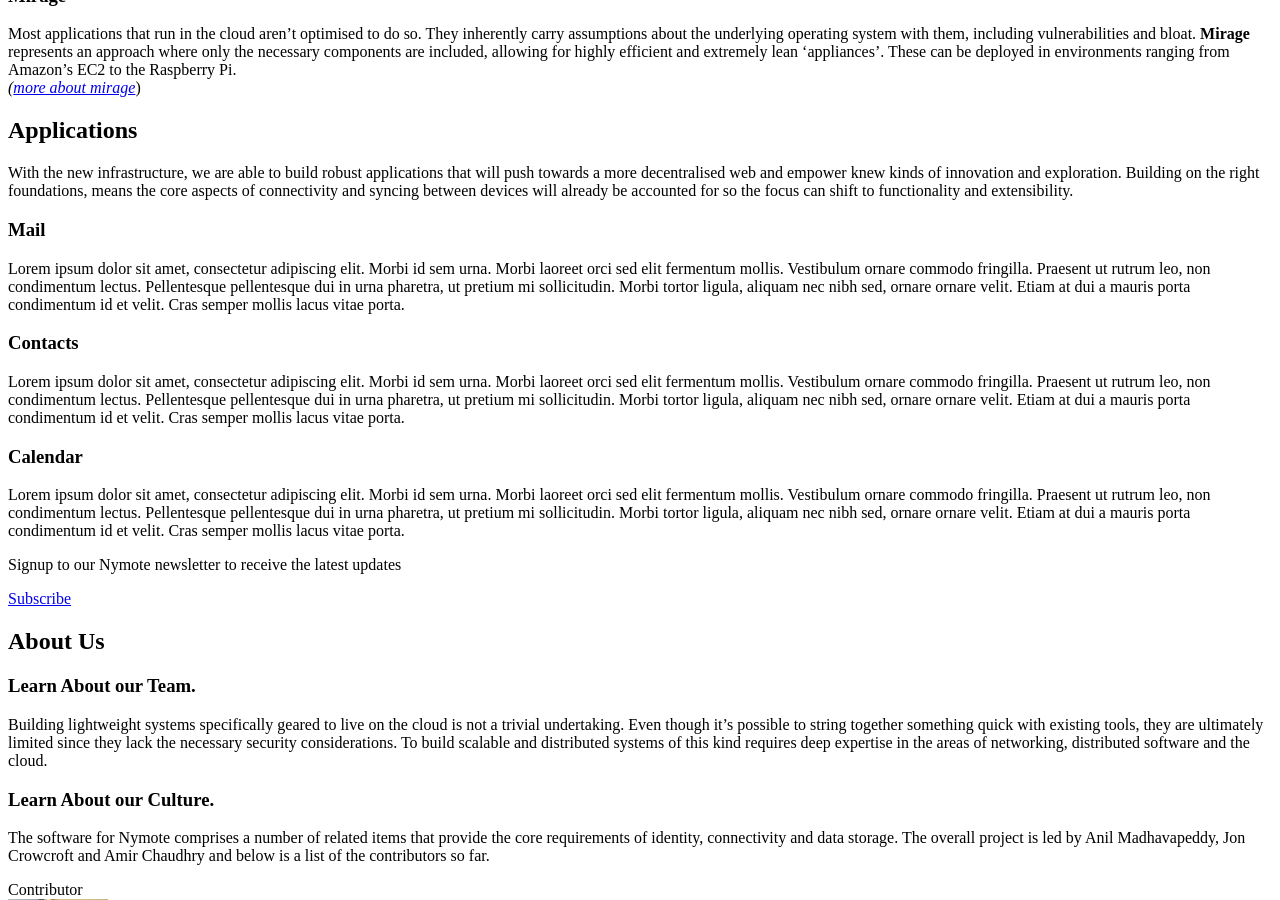
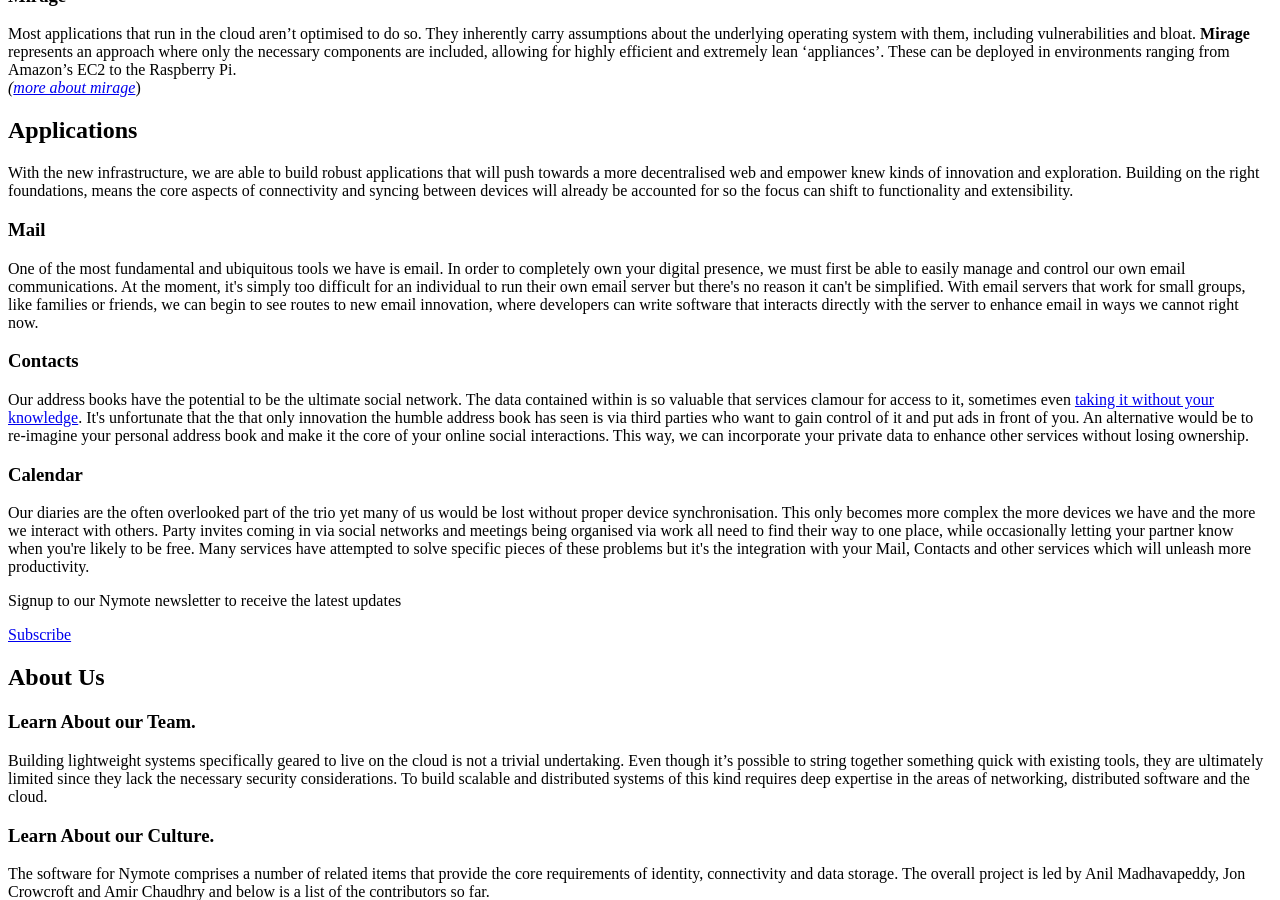
Before and after one commit to nymote/nymote.github.io, a Jekyll site: the page built from index.html, in a window 1280 px wide and 900 px high, scrolled down 1634 px. Built offline with Jekyll 4.4.1, drawn with Linux system fonts in a browser that asks for light colours; nearby versions of some CDN libraries; library files that are not in the unit come from our copies; comment, search, counter and statistics services are not loaded.

Commit message:
add blurb for applications

```diff
--- a/_includes/frontpage/sw-apps.html
+++ b/_includes/frontpage/sw-apps.html
@@ -8,7 +8,7 @@
   </div>
   <div class="span9">
     <h3>Mail</h3>
-    <p>Lorem ipsum dolor sit amet, consectetur adipiscing elit. Morbi id sem urna. Morbi laoreet orci sed elit fermentum mollis. Vestibulum ornare commodo fringilla. Praesent ut rutrum leo, non condimentum lectus. Pellentesque pellentesque dui in urna pharetra, ut pretium mi sollicitudin. Morbi tortor ligula, aliquam nec nibh sed, ornare ornare velit. Etiam at dui a mauris porta condimentum id et velit. Cras semper mollis lacus vitae porta.</p>
+    <p>One of the most fundamental and ubiquitous tools we have is email.  In order to completely own your digital presence, we must first be able to easily manage and control our own email communications. At the moment, it's simply too difficult for an individual to run their own email server but there's no reason it can't be simplified. With email servers that work for small groups, like families or friends, we can begin to see routes to new email innovation, where developers can write software that interacts directly with the server to enhance email in ways we cannot right now.</p>
   </div>
 </div>
 
@@ -22,7 +22,7 @@
   </div>
   <div class="span9">
     <h3>Contacts</h3>
-    <p>Lorem ipsum dolor sit amet, consectetur adipiscing elit. Morbi id sem urna. Morbi laoreet orci sed elit fermentum mollis. Vestibulum ornare commodo fringilla. Praesent ut rutrum leo, non condimentum lectus. Pellentesque pellentesque dui in urna pharetra, ut pretium mi sollicitudin. Morbi tortor ligula, aliquam nec nibh sed, ornare ornare velit. Etiam at dui a mauris porta condimentum id et velit. Cras semper mollis lacus vitae porta.</p>
+    <p>Our address books have the potential to be the ultimate social network.  The data contained within is so valuable that services clamour for access to it, sometimes even <a href="blog/2012/friend-recommendations-and-address-book-privacy/">taking it without your knowledge</a>. It's unfortunate that the that only innovation the humble address book has seen is via third parties who want to gain control of it and put ads in front of you.  An alternative would be to re-imagine your personal address book and make it the core of your online social interactions.  This way, we can incorporate your private data to enhance other services without losing ownership.</p>
   </div>
 </div>
 
@@ -36,6 +36,6 @@
   </div>
   <div class="span9">
     <h3>Calendar</h3>
-    <p>Lorem ipsum dolor sit amet, consectetur adipiscing elit. Morbi id sem urna. Morbi laoreet orci sed elit fermentum mollis. Vestibulum ornare commodo fringilla. Praesent ut rutrum leo, non condimentum lectus. Pellentesque pellentesque dui in urna pharetra, ut pretium mi sollicitudin. Morbi tortor ligula, aliquam nec nibh sed, ornare ornare velit. Etiam at dui a mauris porta condimentum id et velit. Cras semper mollis lacus vitae porta.</p>
+    <p>Our diaries are the often overlooked part of the trio yet many of us would be lost without proper device synchronisation.  This only becomes more complex the more devices we have and the more we interact with others.  Party invites coming in via social networks and meetings being organised via work all need to find their way to one place, while occasionally letting your partner know when you're likely to be free.  Many services have attempted to solve specific pieces of these problems but it's the integration with your Mail, Contacts and other services which will unleash more productivity.</p>
   </div>
 </div>
```
